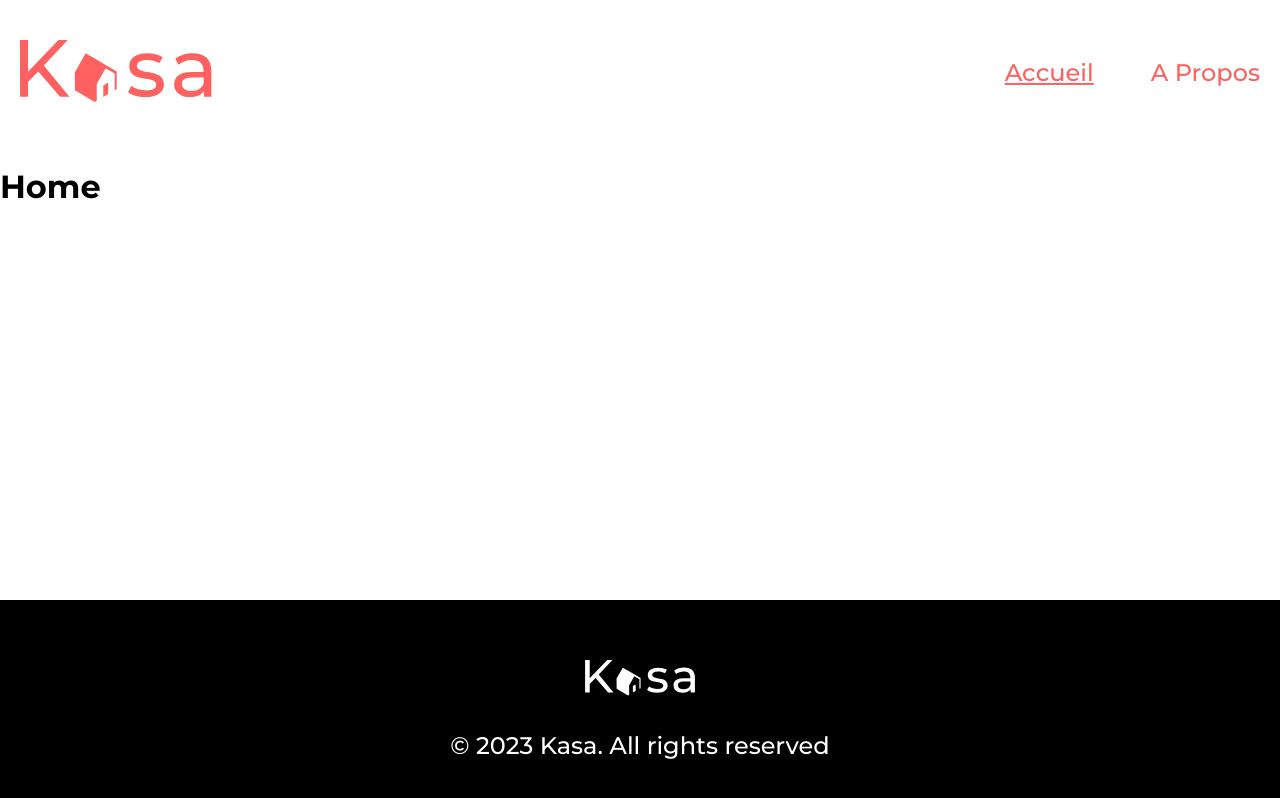
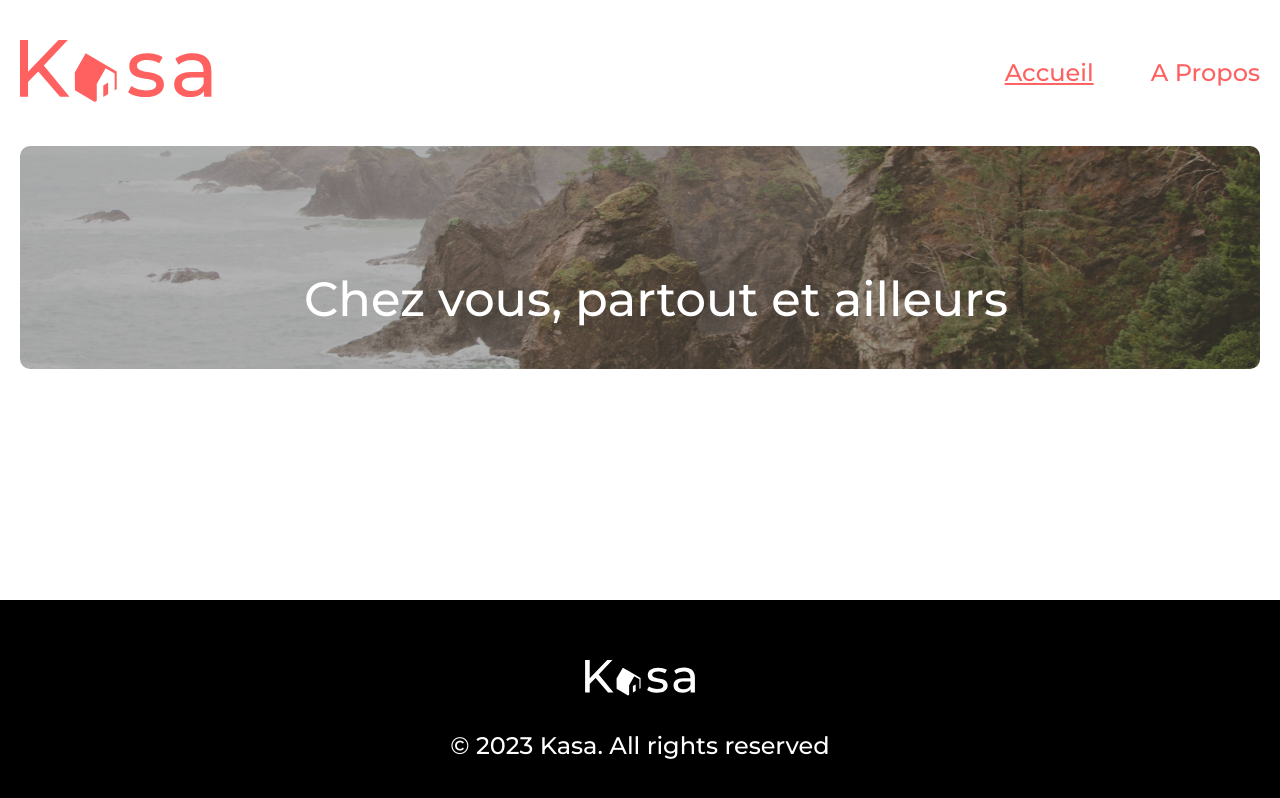
Before and after one commit to hmoustaid-lrn/kasa, a React (Create React App) app: page /kasa/ in a window 1280 px wide. Built offline with nearby package versions, Linux system fonts and the light colour scheme.

Commit message:
Add Home banner and styling for Home page

```diff
--- /dev/null
+++ b/src/pages/Home/index.css
@@ -0,0 +1,46 @@
+.banner {
+	position: relative;
+	margin: 0 auto;
+	margin-bottom: 1.375rem;
+}
+
+.banner-img {
+	width: 100%;
+	height: 6.9375rem;
+	object-fit: cover;
+	border-radius: 0.625rem;
+	filter: brightness(70%);
+}
+
+.banner-title {
+	z-index: 1;
+	position: absolute;
+	top: 50%;
+	left: 1rem;
+	width: 66%;
+	transform: translateY(-50%);
+	color: #ffffff;
+	font-size: 1.5rem;
+	font-weight: 500;
+	line-height: 100%;
+}
+
+@media only screen and (min-width: 768px) {
+	.home {
+		padding-bottom: 2.6875rem;
+	}
+
+	.banner {
+		margin-bottom: 2.6875rem;
+	}
+
+	.banner-img {
+		height: 13.9375rem;
+	}
+
+	.banner-title {
+		width: 100%;
+		font-size: 3rem;
+		text-align: center;
+	}
+}
--- a/src/pages/Home/index.jsx
+++ b/src/pages/Home/index.jsx
@@ -1,7 +1,15 @@
+import homeBanner from '../../assets/home-banner.jpg'
+import './index.css'
+
 function Home(){
-    return(
-        <h1>Home</h1>
-    )
+    return (
+		<section className="home">
+			<div className="banner">
+				<img src={homeBanner} className="banner-img" alt="Banner" />
+				<h1 className="banner-title">Chez vous, partout et ailleurs</h1>
+			</div>
+		</section>
+	)
 }
 
 export default Home
```
Also changed, not shown: src/assets/home-banner.jpg (added).
